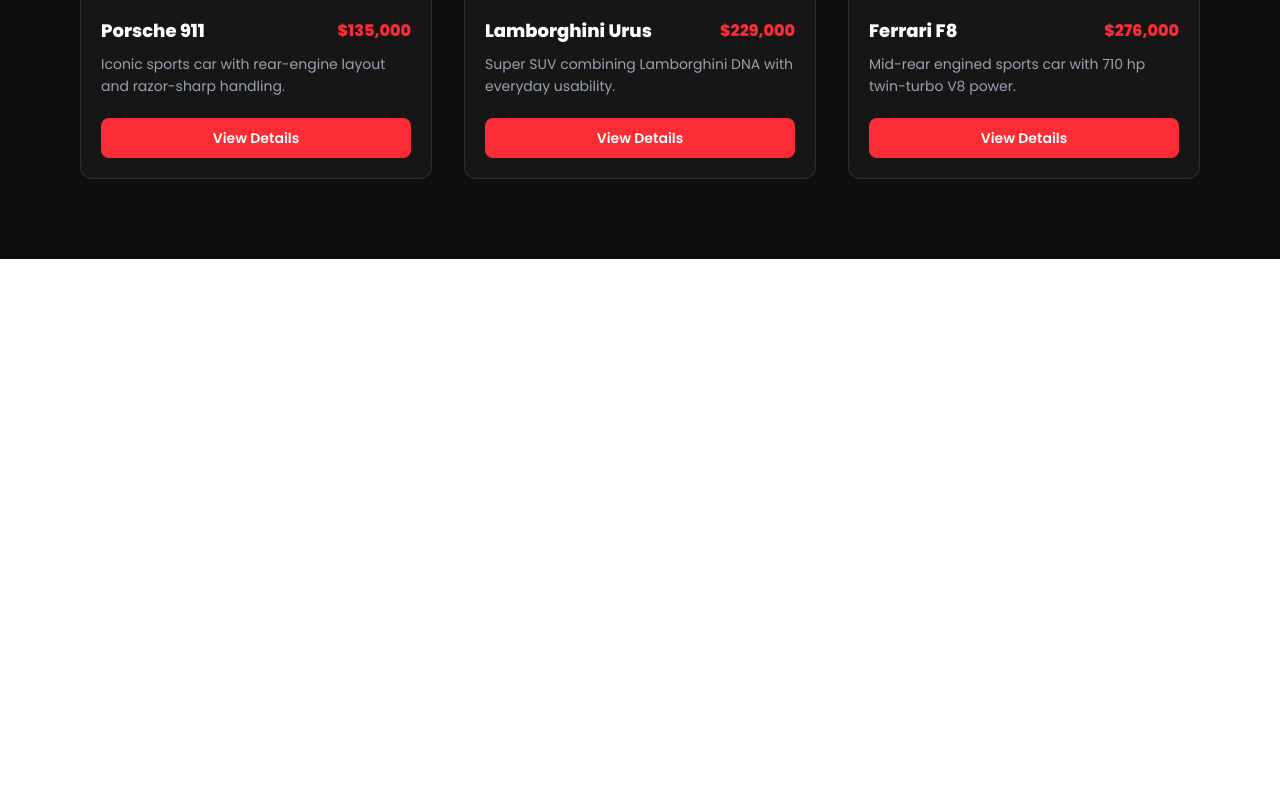
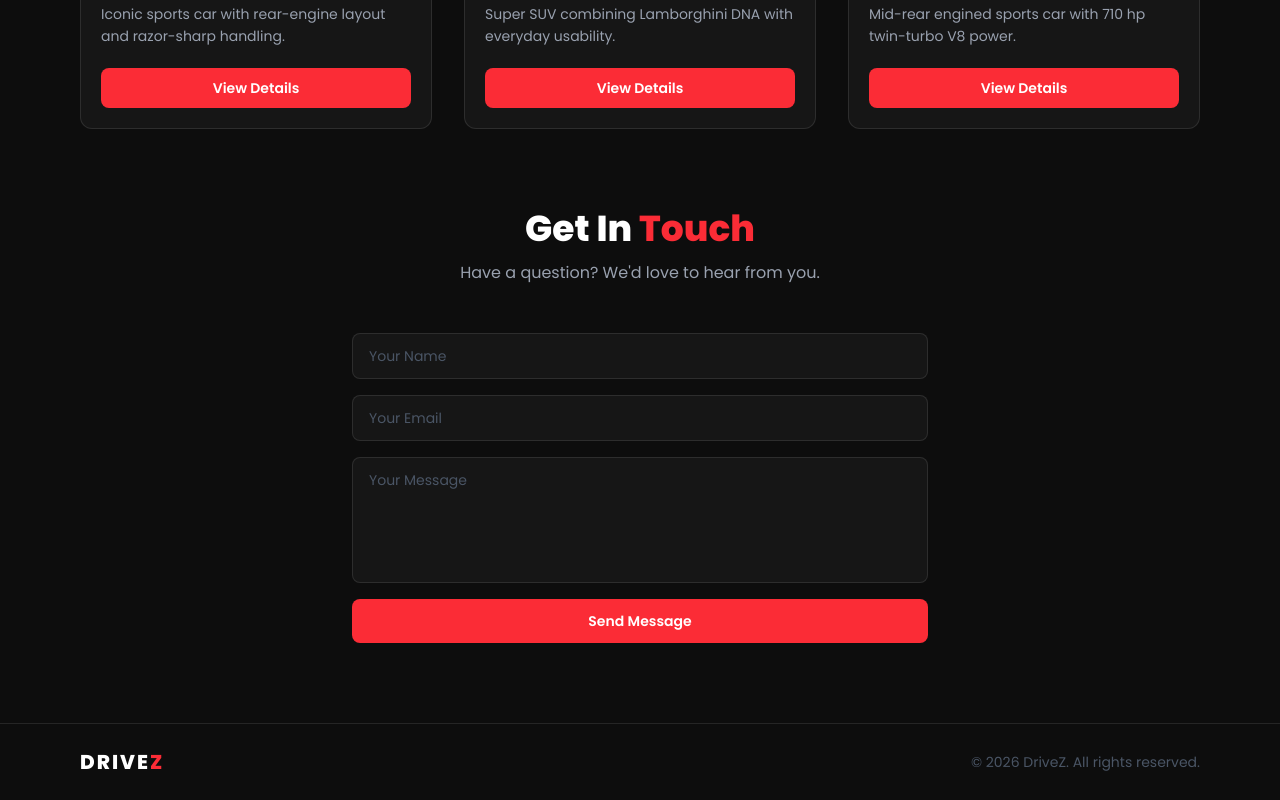
Before and after one commit to Tanvir4321-git/Car-Showcase, a Next.js app: page / in a window 1280 px wide. Shown: the part 1574-2374 px from the top of the page. Before the commit the page ends 1833 px from the top, so only its background shows below. Built offline with nearby package versions, Linux system fonts and the light colour scheme.

Commit message:
add footer

```diff
--- a/src/Component/Footer.tsx
+++ b/src/Component/Footer.tsx
@@ -1,11 +1,19 @@
-import React from 'react';
+
 
 const Footer = () => {
-    return (
-        <div>
+  return (
+    <footer className="bg-[#0d0d0d] border-t border-white/10 py-6 px-6 md:px-20">
+      <div className="flex flex-col md:flex-row items-center justify-between gap-3">
 
-        </div>
-    );
+        <h2 className="text-white text-xl font-bold tracking-widest">
+          DRIVE<span className="text-red-500">Z</span>
+        </h2>
+
+        <p className="text-gray-600 text-sm">© 2026 DriveZ. All rights reserved.</p>
+
+      </div>
+    </footer>
+  );
 };
 
 export default Footer;
--- /dev/null
+++ b/src/Component/Home/Contact.tsx
@@ -0,0 +1,46 @@
+import React from 'react';
+
+const Contact = () => {
+  return (
+    <section className="bg-[#0d0d0d] pb-20 px-6 md:px-20">
+
+      <div className="text-center mb-12">
+        <h2 className="text-4xl font-extrabold text-white">
+          Get In <span className="text-red-500">Touch</span>
+        </h2>
+        <p className="text-gray-400 mt-3 text-base">
+          Have a question? We'd love to hear from you.
+        </p>
+      </div>
+
+      <form className="max-w-xl mx-auto flex flex-col gap-4">
+
+        <input
+          type="text"
+          placeholder="Your Name"
+          className="bg-[#161616] border border-white/10 focus:border-red-500 text-white text-sm px-4 py-3 rounded-lg outline-none transition-colors placeholder:text-gray-600"
+        />
+
+        <input
+          type="email"
+          placeholder="Your Email"
+          className="bg-[#161616] border border-white/10 focus:border-red-500 text-white text-sm px-4 py-3 rounded-lg outline-none transition-colors placeholder:text-gray-600"
+        />
+
+        <textarea
+          rows={5}
+          placeholder="Your Message"
+          className="bg-[#161616] border border-white/10 focus:border-red-500 text-white text-sm px-4 py-3 rounded-lg outline-none transition-colors placeholder:text-gray-600 resize-none"
+        />
+
+        <button className="bg-red-500 hover:bg-red-600 text-white font-semibold text-sm py-3 rounded-lg transition-colors">
+          Send Message
+        </button>
+
+      </form>
+
+    </section>
+  );
+};
+
+export default Contact;
--- a/src/Component/Home/HeroSection.tsx
+++ b/src/Component/Home/HeroSection.tsx
@@ -4,7 +4,7 @@
 
 const HeroSection = () => {
     return (
-        <div style={{ backgroundImage: "url('/bg.png')" }} className=' bg-cover bg-center h-screen md:h-[750px] w-full -mt-20'>
+        <div style={{ backgroundImage: "url('/bg.png')" }} className=' bg-cover bg-center h-screen md:h-[700px] w-full -mt-20'>
             <div className='md:mt-40 mt-24 flex flex-col items-center'>
 
                 <h1 className='text-3xl  md:text-8xl text-center font-extrabold text-white tracking-widest'>Find Your  <span className='text-[#fb2c36]'>Dream Car</span></h1>
--- a/src/app/layout.tsx
+++ b/src/app/layout.tsx
@@ -2,6 +2,7 @@
 import { Geist, Geist_Mono, Poppins } from "next/font/google";
 import "./globals.css";
 import Navbar from "@/Component/Navbar";
+import Footer from "@/Component/Footer";
 
 
 const poppins = Poppins({
@@ -28,6 +29,7 @@
       <body className="min-h-full flex flex-col ">
         <Navbar></Navbar>
         {children}
+        <Footer></Footer>
         </body>
     </html>
   );
--- a/src/app/page.tsx
+++ b/src/app/page.tsx
@@ -1,4 +1,5 @@
 import CarListing from "@/Component/Home/Carlisting";
+import Contact from "@/Component/Home/Contact";
 import HeroSection from "@/Component/Home/HeroSection";
 import Image from "next/image";
 
@@ -7,6 +8,7 @@
     <>
     <HeroSection></HeroSection>
     <CarListing></CarListing>
+    <Contact></Contact>
     </>
   );
 }
```
